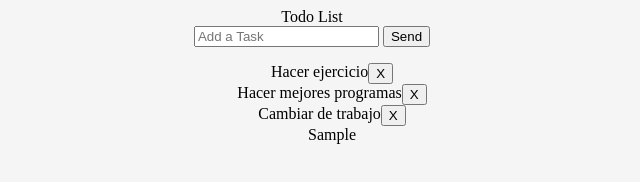
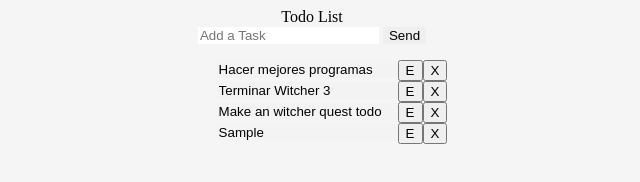
Before and after one commit to Emanuel-P16/TODO-LIST, a plain HTML site: page index.html in a window 1280 px wide. Both pictures are taken after typing "Sample" into the empty fields and a click on the input "Send". Shown: the whole page, without its empty margins (328-968 px from the left). Drawn offline with Linux system fonts and the light colour scheme.

Commit message:
se agrego el boton de borrar, de editar, se mejoro la estructura del html

```diff
--- a/index.html
+++ b/index.html
@@ -16,16 +16,19 @@
         </form>
         <ul class="lista">
             <div class="elementContainer">
-                <li class="element">Hacer ejercicio</li>
-                <button class="deleteTsk">X</button>
+                <li class="element">   <input type="text" value="Hacer mejores programas" disabled style="color: black;"> </li>
+                <button class="editTsk">E</button>
+                <button class="deleteTaskButton">X</button>
             </div>
             <div class="elementContainer">
-                <li class="element">Hacer mejores programas</li>
-                <button class="deleteTsk">X</button>
+                <li class="element">   <input type="text" value="Terminar Witcher 3" disabled style="color: black;"> </li>
+                <button class="editTsk">E</button>
+                <button class="deleteTaskButton">X</button>
             </div>
             <div class="elementContainer">
-                <li class="element">Cambiar de trabajo</li>
-                <button class="deleteTsk">X</button>
+                <li class="element">   <input type="text" value="Make an witcher quest todo" disabled style="color: black;"> </li>
+                <button class="editTsk">E</button>
+                <button class="deleteTaskButton">X</button>
             </div>
         </ul>
     </div>
--- a/main.js
+++ b/main.js
@@ -5,19 +5,31 @@ const list = document.querySelector(".lista")
 
 const listElement = document.querySelector(".elementContainer")
 
-const deleteTsk = document.querySelectorAll(".deleteTsk")
+//const deleteTaskButton = document.querySelectorAll(".deleteTaskButton")
 
 const submit = document.querySelector(".submit")
 
-//deleteTsk.addEventListener("click", deleteTask)
+document.body.addEventListener("click",function(event){
+  if (event.target.className == "deleteTaskButton"){
+    console.log("asd")
+    event.target.parentElement.remove()
+  }
+})
+document.body.addEventListener("click",function(event){
+  if (event.target.className == "editTsk"){
+    console.log("soy edit")
+
+  }
+})
+//deleteTaskButton.addEventListener("click", deleteTask)
 submit.addEventListener("click",addTask)
-deleteTsk.forEach(function(task){
+/*deleteTaskButton.forEach(function(task){
 
     task.addEventListener("click",function(task){
-      console.log(task.target.parentElement)
+
       task.target.parentElement.remove()
     })
-})
+})*/
 
 //Functions
 
@@ -28,11 +40,46 @@ function addTask(e){
     if (inputValue === "") {
       alert ("ingrese un valor")
     } else {
-      const newElement = document.createElement("li");
-      newElement.innerText = inputValue
-      newElement.className = "element"
-      list.appendChild(newElement)
+
+      const newLi = document.createElement("li");
+      //newLi.innerText = inputValue
+      newLi.className = "element"
+
+      const newDiv = document.createElement("div");
+
+      newDiv.className="elementContainer"
+
+      const newDelBtn = document.createElement("button");
+      newDelBtn.className = "deleteTaskButton"
+      newDelBtn.innerText = "X"
+
+      const newEditBtn = document.createElement("button");
+      newEditBtn.className = "editTsk"
+      newEditBtn.innerText = "E"
+
+      const newInput = document.createElement("input");
+      newInput.disabled = true
+      newInput.value = inputValue
+      newInput.style = "color: black"
+      newInput.type = "text"
+      newLi.appendChild(newInput)
+      newDiv.appendChild(newLi)
+
+      newDiv.appendChild(newEditBtn)
+      newDiv.appendChild(newDelBtn)
+
+      list.appendChild(newDiv)
+
+
       input.value = ""
+      /*const deleteTaskButton = document.querySelectorAll(".deleteTaskButton")
+      deleteTaskButton.forEach(function(task){
+
+        task.addEventListener("click",function(task){
+
+          task.target.parentElement.remove()
+        })
+    })*/
     }
 
 
--- a/style.css
+++ b/style.css
@@ -4,8 +4,14 @@ body{
 .lista{
     list-style-type: none;
 }
+input{
+    border: none;
+}
 div,li{
     color: black;
+}
+input.form-control:disabled {
+    background-color: black;
 }
 .elementContainer{
     display: flex;
```
